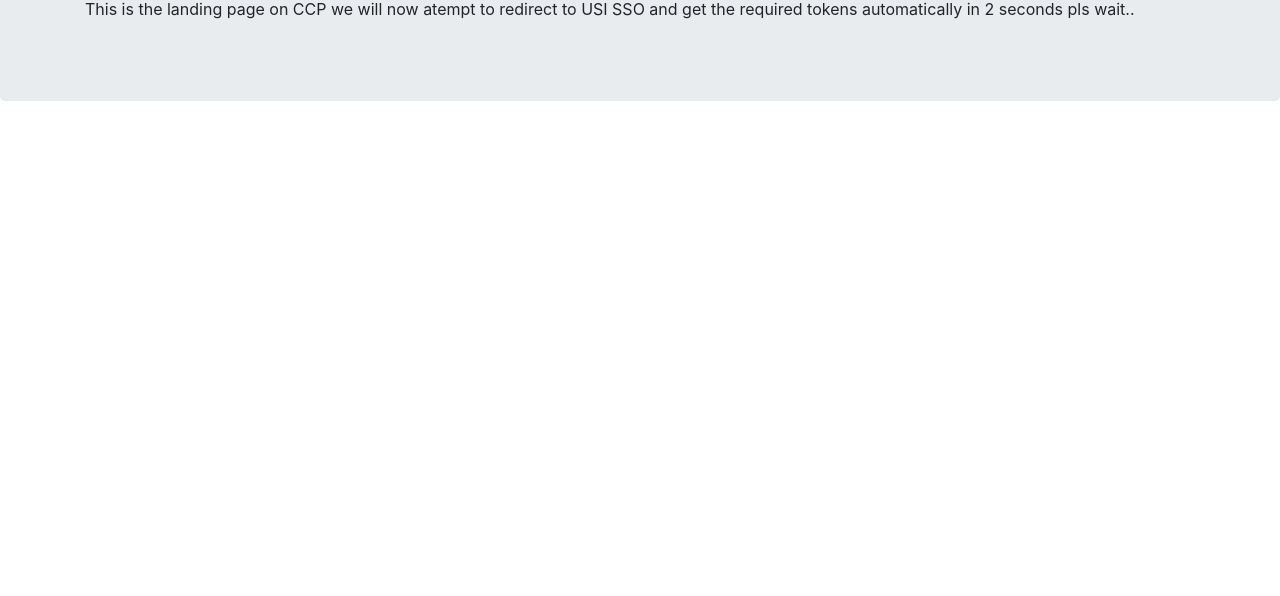
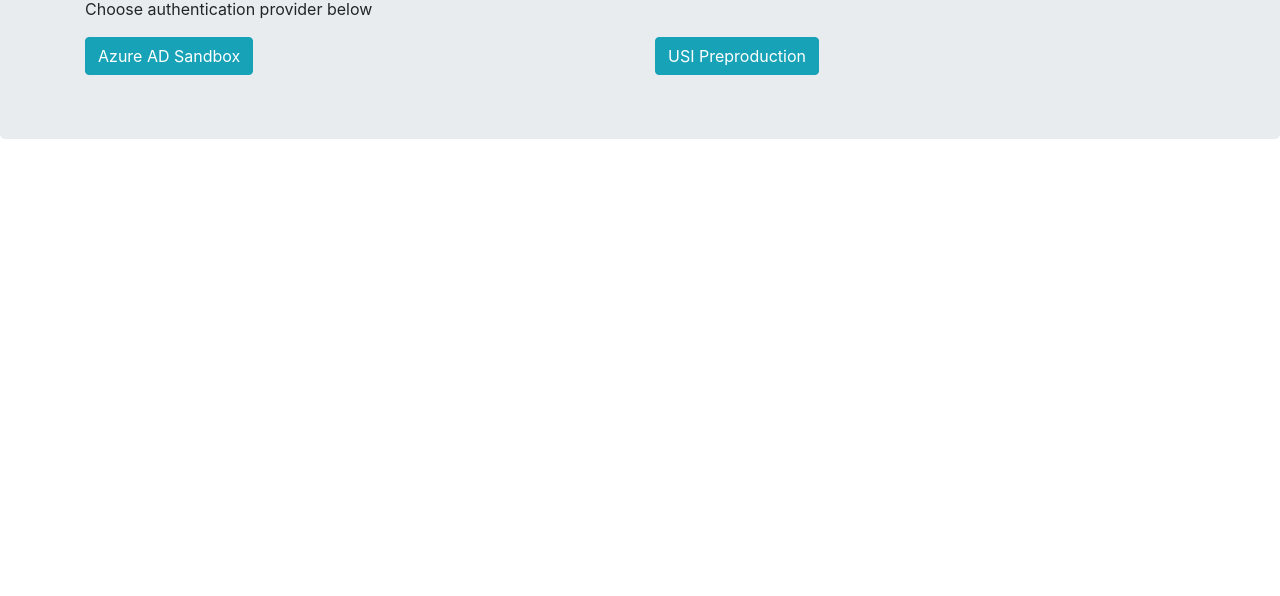
Before and after one commit to baladasoji/webspa, a plain HTML site: page index.html in a window 1280 px wide. Shown: the part 204-800 px from the top of the page. Drawn offline with Linux system fonts and the light colour scheme.

Commit message:
Made barebones docker and index file now gives a choice on where to authenticate

```diff
--- a/index.html
+++ b/index.html
@@ -1,13 +1,12 @@
 <html lang="en">
   <head>
     <meta charset="utf-8">
-    <meta http-equiv="refresh" content="3;https://logint.maerskline.com/jwt/getIdToken?redirect_uri=http://ccp.apmoller.net/store.html&response_type=id_token&client_id=ccp&nonce=123456677&scope=openid&state=abcd">
     <meta name="viewport" content="width=device-width, initial-scale=1, shrink-to-fit=no">
     <meta name="description" content="">
     <meta name="author" content="">
     <link rel="icon" href="../../../../favicon.ico">
 
-    <title>Oauth Wrapper for USI</title>
+    <title>Authentication demonstration</title>
 
     <!-- Bootstrap core CSS -->
     <link href="dist/css/bootstrap.min.css" rel="stylesheet">
@@ -22,8 +21,17 @@
     <div class="jumbotron">
       <div class="container">
         <h1 class="display-3">Core commitment product</h1>
-        <p>This is the landing page on CCP we will now atempt to redirect to USI SSO and get the required tokens automatically in 2 seconds pls wait..</p>
-      </div>
+        <p>Choose authentication provider below</p>
+
+	 <div class="row">
+	      <div class="col-xl-6">
+		<a href="https://login.microsoftonline.com/b2cmgissandbox.onmicrosoft.com/oauth2/authorize?client_id=23c4af01-a563-4456-942d-3b877ea5c7a3&response_type=id_token&redirect_uri=http%3A%2F%2Fccp.apmoller.net%2Fstore.html&response_mode=query&scope=openid&state=12345&nonce=678910" class="btn btn-info" role="button"> Azure AD Sandbox </a>
+	      </div>
+	      <div class="col-xl-6">
+		<a href="https://logind.maerskline.com/jwt/getIdToken?redirect_uri=http://ccp.apmoller.net/store.html&response_type=id_token&client_id=ccp&nonce=123456677&scope=openid&state=abcd" class="btn btn-info" role="button"> USI Preproduction </a>
+	      </div>
+
+	 </div>
     </div>
 
   </body>
```
Also changed, not shown: 1 other file.
